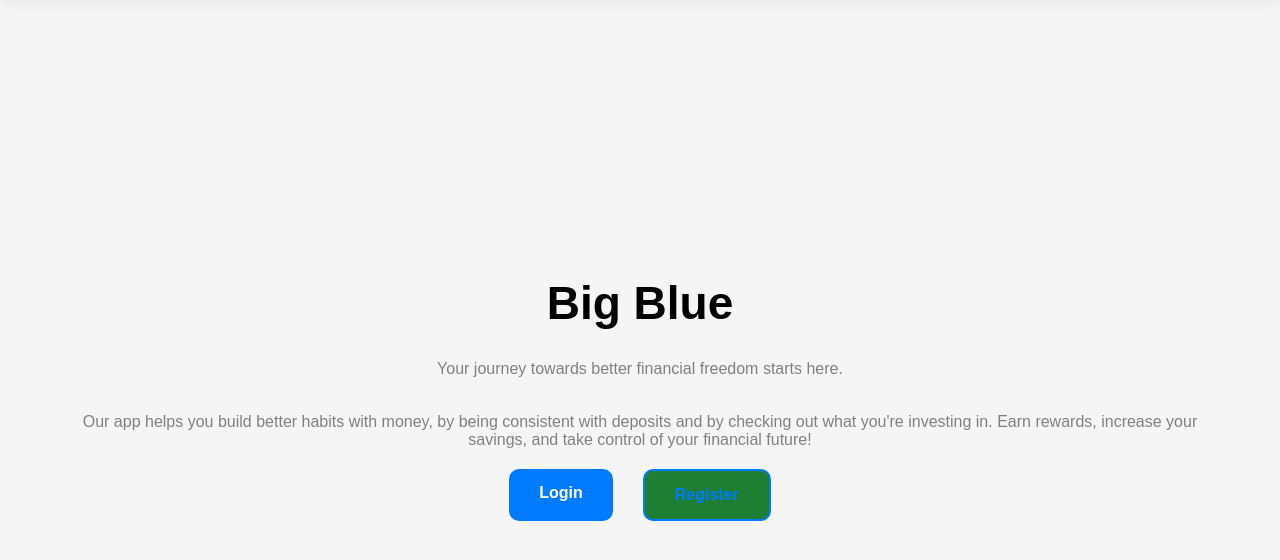
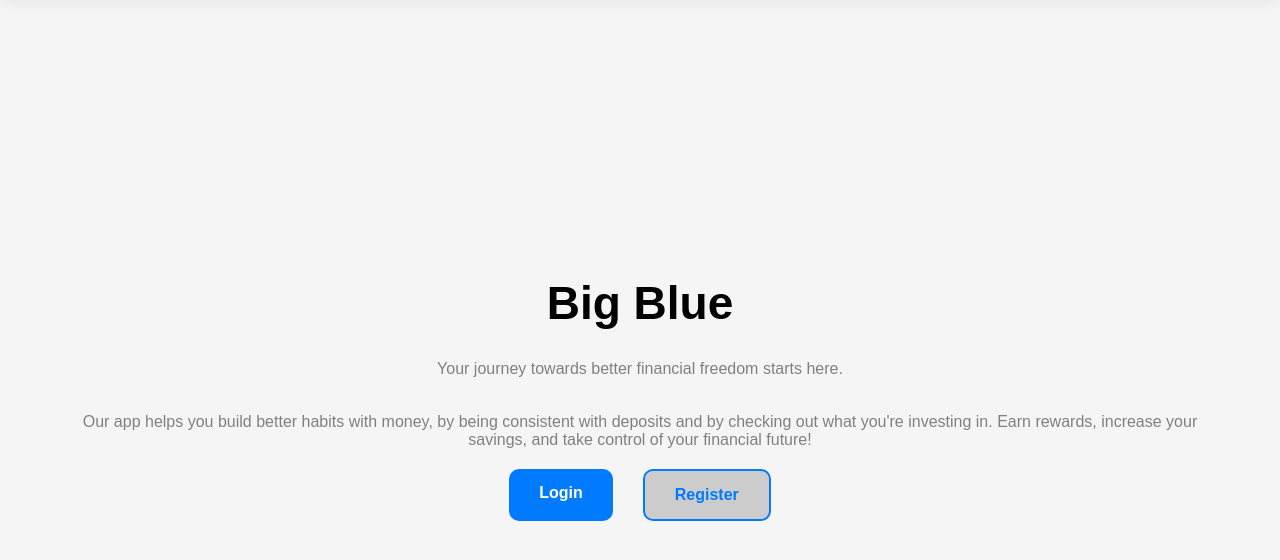
Before and after one commit to stanley-fok/Hackathon-2025, a plain HTML site: page big_blue/Hackathon_2025_Frontend_vsc/landing.html in a window 1280 px wide. In both pictures the pointer is over the link "Register". Shown: the part 60-620 px from the top of the page. Drawn offline with Linux system fonts and the light colour scheme.

Commit message:
Update landing.html

```diff
--- a/big_blue/Hackathon_2025_Frontend_vsc/landing.html
+++ b/big_blue/Hackathon_2025_Frontend_vsc/landing.html
@@ -40,7 +40,7 @@
       color: #007bff;
     }
     .secondary:hover {
-      background-color: #1e7e34;
+      background-color: #cccccc;
     }
   </style>
 </head>
```
